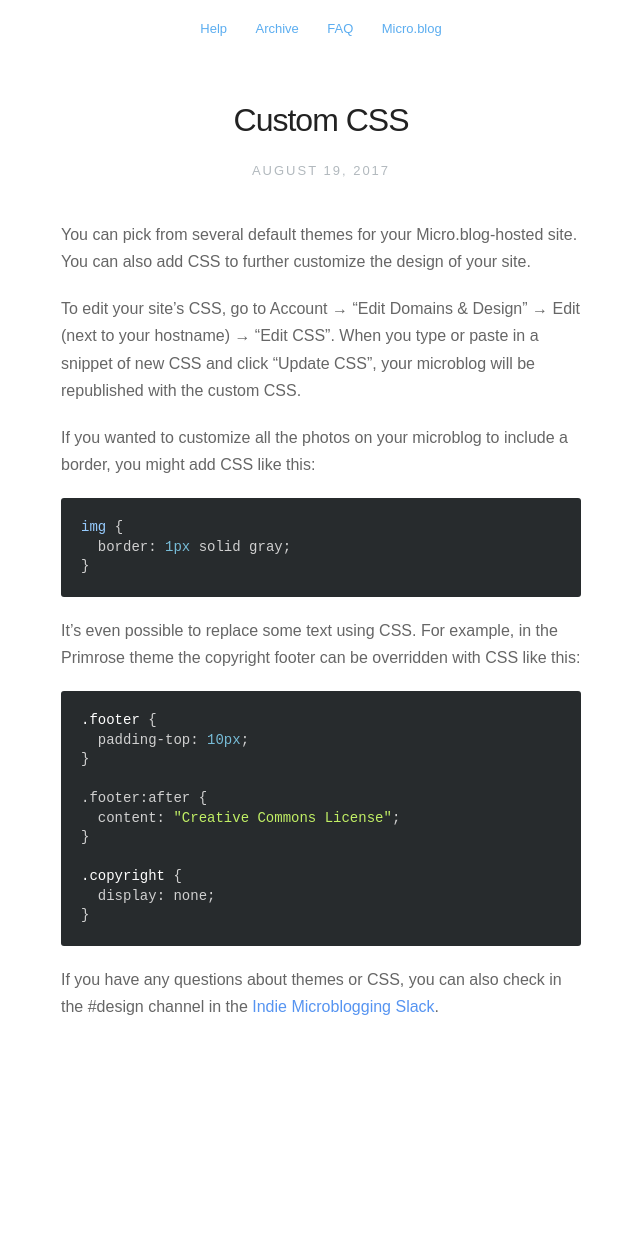
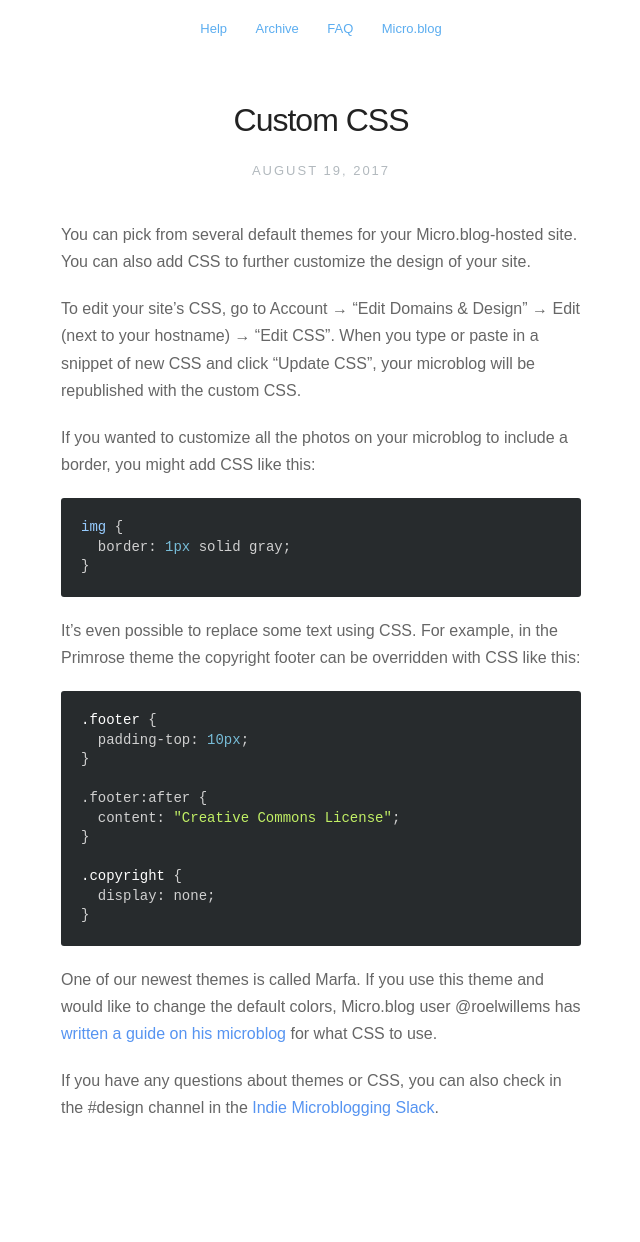
Before and after one commit to microdotblog/help.micro.blog, a Jekyll site: the page built from _posts/2017-08-19-custom-css.markdown, in a window 1280 px wide. Shown: the whole page, without its empty margins (319-959 px from the left). Built offline with Jekyll 4.4.1, drawn with Linux system fonts in a browser that asks for light colours; nearby versions of some CDN libraries; before the commit the page ends 1140 px from its top, so only the background shows below that.

Commit message:
Added link to blog post about Marfa colors CSS.

````diff
--- a/_posts/2017-08-19-custom-css.markdown
+++ b/_posts/2017-08-19-custom-css.markdown
@@ -32,4 +32,6 @@
 }
 ```
 
+One of our newest themes is called Marfa. If you use this theme and would like to change the default colors, Micro.blog user @roelwillems has [written a guide on his microblog](http://roelwillems.com/2018/04/15/i-switched-my.html) for what CSS to use.
+
 If you have any questions about themes or CSS, you can also check in the #design channel in the [Indie Microblogging Slack](https://microblogging.slack.com/).
````
